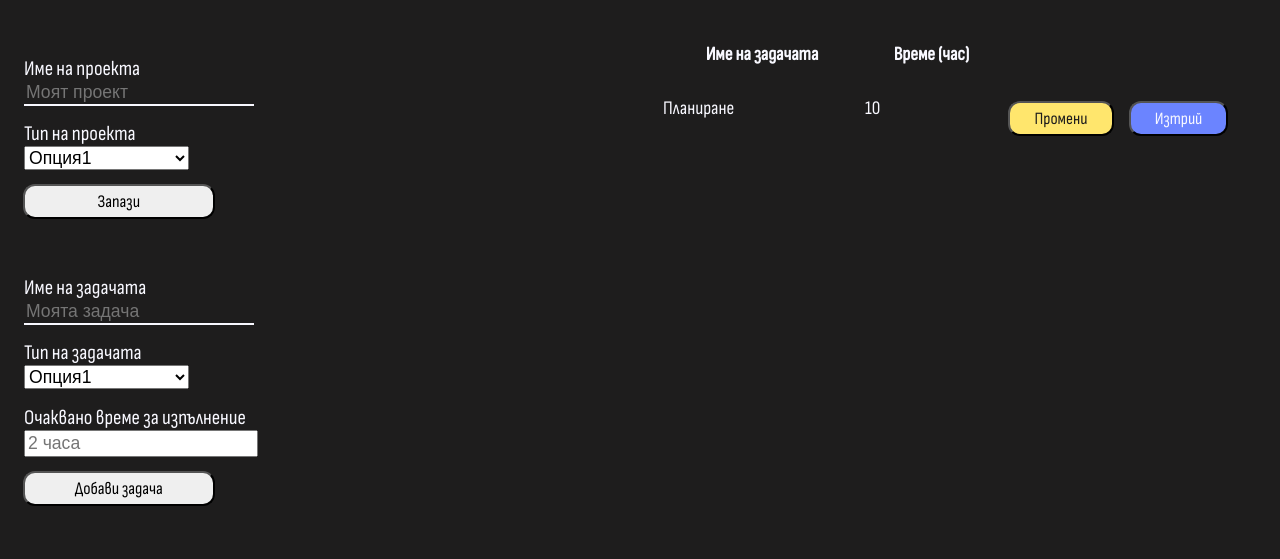
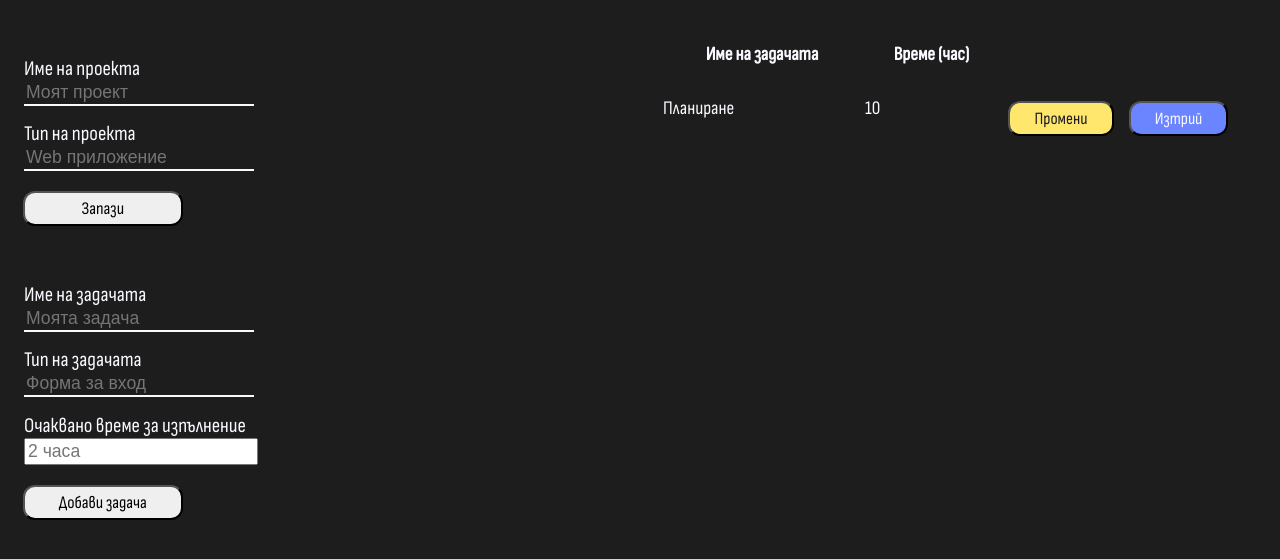
Before and after one commit to veneta13/Project_Estimator, a PHP site: page /pages/manual_estimation.html in a window 1280 px wide. Shown: the part 60-619 px from the top of the page. Run offline with PHP 8.4, Linux system fonts and the light colour scheme.

Commit message:
Add manual entry of task and project types

```diff
--- a/pages/manual_estimation.html
+++ b/pages/manual_estimation.html
@@ -30,10 +30,9 @@
 
             <fieldset class="form-row">
                 <label class="form-element form-label" for="preset">Тип на проекта</label>
-                <select class="form-select" id="preset">
-                    <option>Опция1</option>
-                    <option>Опция2</option>
-                </select>
+                <input class="form-element form-input only-bottom-border" id="preset" list="presets"
+                       placeholder="Web приложение" type="text" required>
+                <datalist id="presets"></datalist>
             </fieldset>
 
             <button class="form-button">Запази</button>
@@ -48,10 +47,9 @@
 
             <fieldset class="form-row">
                 <label class="form-element form-label" for="task-type">Тип на задачата</label>
-                <select class="form-select" id="task-type">
-                    <option>Опция1</option>
-                    <option>Опция2</option>
-                </select>
+                <input class="form-element form-input only-bottom-border" id="task-type" list="task-types"
+                       placeholder="Форма за вход" type="text" required>
+                <datalist id="task-types"></datalist>
             </fieldset>
 
             <fieldset class="form-row">
--- a/style/manual_estimation.css
+++ b/style/manual_estimation.css
@@ -18,9 +18,9 @@
     font-family: 'Sofia Sans Condensed', sans-serif;
     font-size: 1.1em;
     margin-left: 2%;
-    margin-top: 4px;
+    margin-top: 10px;
     padding: 5px;
-    width: 30%;
+    width: 25%;
 }
 
 .form-row {
@@ -31,11 +31,6 @@
 .task-table {
     float: right;
     width: 45%;
-}
-
-.form-select {
-    font-size: 1.1em;
-    width: 27%;
 }
 
 .table-button {
```
